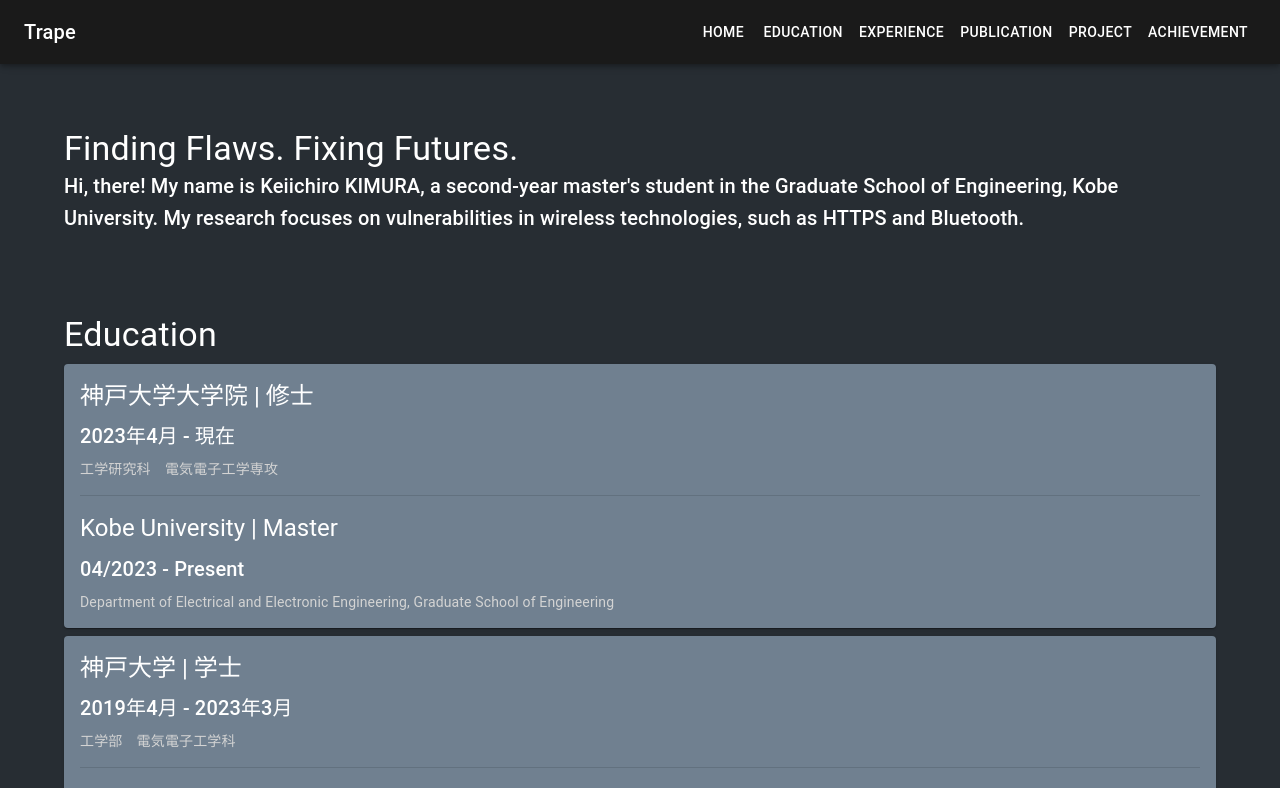
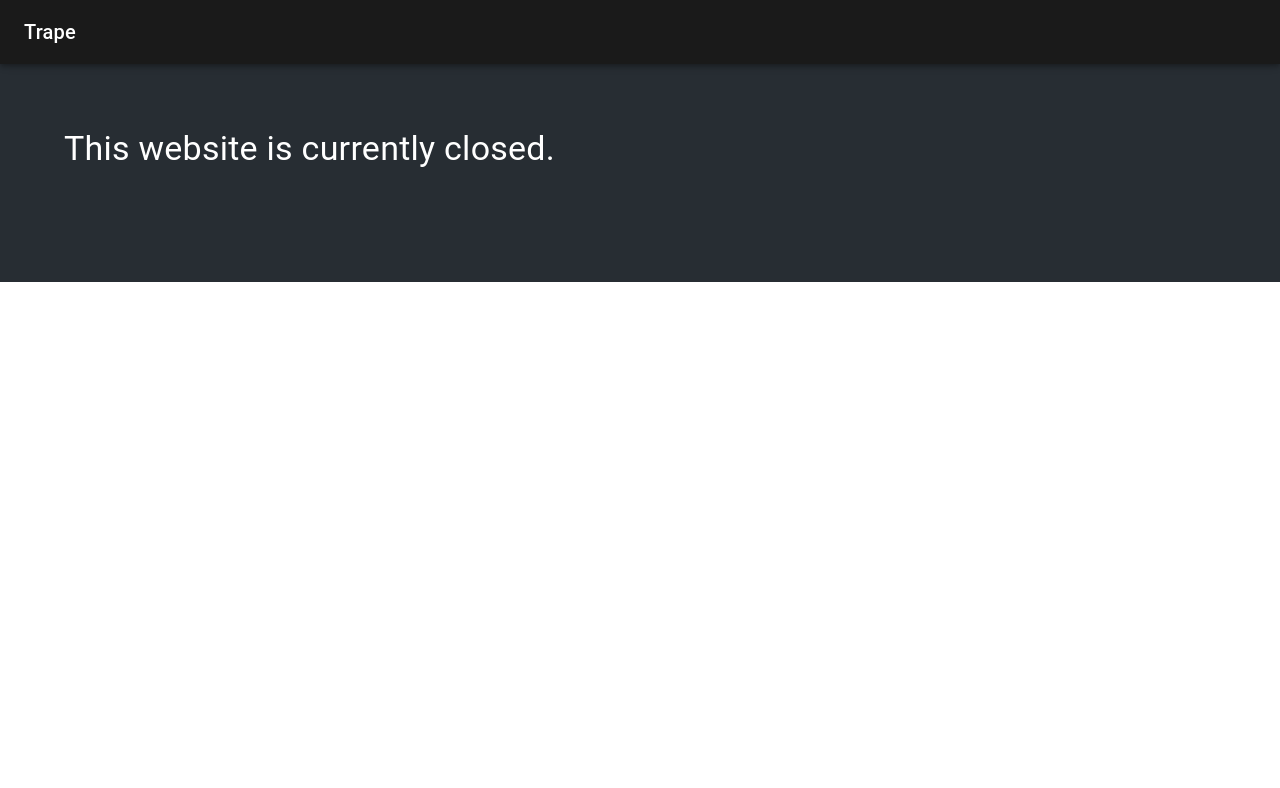
Before and after one commit to trapedev/trapedev.github.io, a React (Create React App) app in the folder app/: page / in a window 1280 px wide. Shown: the top 788 px of the page. Built offline with nearby package versions, Linux system fonts and the light colour scheme.

Commit message:
commit all changes

```diff
--- a/app/src/App.tsx
+++ b/app/src/App.tsx
@@ -57,12 +57,13 @@
 
 const drawerWidth = 240;
 const navItems = [
-  "Home",
-  "Education",
-  "Experience",
-  "Publication",
-  "Project",
-  "Achievement",
+  // "Home",
+  // "Education",
+  // "Experience",
+  // "Publication",
+  // "Project",
+  // "Achievement",
+  "", // remove
 ];
 
 export default function App(props: Props) {
@@ -164,7 +165,7 @@
         <Box id="home" sx={{ mb: 10 }}>
           <Bio />
         </Box>
-        <Box id="education" sx={{ mb: 10 }}>
+        {/* <Box id="education" sx={{ mb: 10 }}>
           <Typography variant="h4">Education</Typography>
           <MEngKobeU />
           <BEngKobeU />
@@ -212,7 +213,7 @@
           <InstagramLink />
           <XLink />
           <LinkedInLink />
-        </Container>
+        </Container> */}
       </Container>
     </Box>
   );
--- a/app/src/pages/home/Bio.tsx
+++ b/app/src/pages/home/Bio.tsx
@@ -3,13 +3,13 @@
 const Bio = () => {
   return (
     <>
-      <Typography variant="h4">Finding Flaws. Fixing Futures.</Typography>
-      <Typography variant="h6">
+      <Typography variant="h4">This website is currently closed.</Typography>
+      {/* <Typography variant="h6">
         Hi, there! My name is Keiichiro KIMURA, a second-year master's student
         in the Graduate School of Engineering, Kobe University. My research
         focuses on vulnerabilities in wireless technologies, such as HTTPS and
         Bluetooth.
-      </Typography>
+      </Typography> */}
     </>
   );
 };
```
Also changed, not shown: 7 other files (tests, documents, lock files or other folders).
